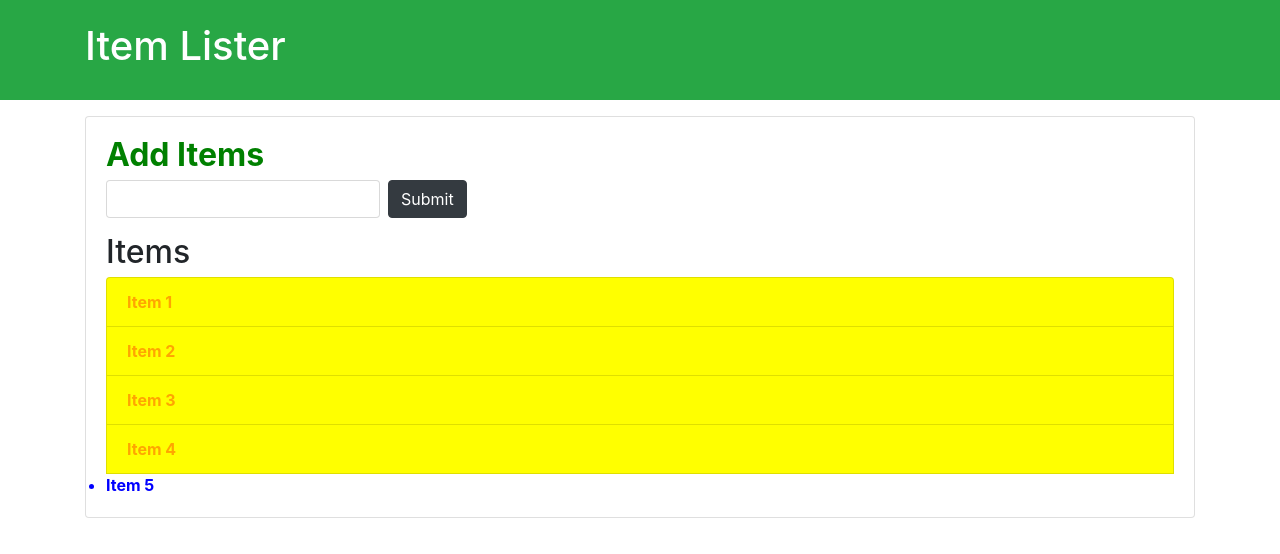
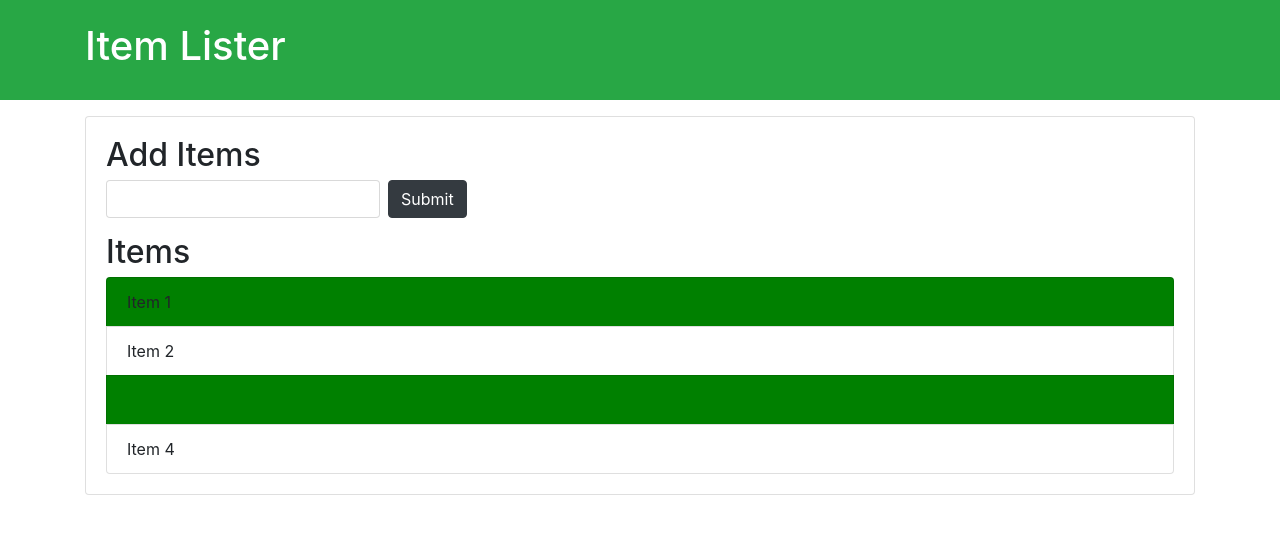
Before and after one commit to akashthanniyar/FirstGit, a plain HTML site: page index.html in a window 1280 px wide. Drawn offline with nearby package versions, Linux system fonts and the light colour scheme.

Commit message:
querySelector

```diff
--- a/dom.js
+++ b/dom.js
@@ -8,24 +8,46 @@
 
 
 
-var addItem = document.getElementsByClassName('title');
+// var addItem = document.getElementsByClassName('title');
 
-addItem[0].style.fontWeight="bold";
+// addItem[0].style.fontWeight="bold";
 
-addItem[0].style.color ="green";
+// addItem[0].style.color ="green";
 
-var items = document.getElementsByClassName("list-group-item");
-console.log(items[2]);
-items[2].style.backgroundColor="green";
+// var items = document.getElementsByClassName("list-group-item");
+// console.log(items[2]);
+// items[2].style.backgroundColor="green";
 
 
-for(var i=0;i<items.length;i++) {
-    items[i].style.fontWeight="bold";
-    items[i].style.color="orange";
-    items[i].style.backgroundColor="yellow";
+// for(var i=0;i<items.length;i++) {
+//     items[i].style.fontWeight="bold";
+//     items[i].style.color="orange";
+//     items[i].style.backgroundColor="yellow";
+// }
+// // get elements by id
+
+// var li = document.getElementsByTagName("li");
+// li[4].style.fontWeight="bold";
+// li[4].style.color="blue";
+
+// Query Selector
+
+// var header = document.querySelector('#main-header');
+// console.log(header);
+// header.style.borderBottom="solid 10px #ccc";
+
+// var input = document.querySelector('input');
+// input.value="Hello World!";
+
+// var secondItem = document.querySelector('.list-group-item:nth-child(2)');
+// secondItem.style.backgroundColor="green";
+// var thirdItem = document.querySelector('.list-group-item:nth-child(3)');
+// thirdItem.style.visibility = "hidden";
+
+//Using QuerySelectorALL
+var secItem= document.querySelectorAll('.list-group-item');
+secItem[2].style.color="green";
+var odd = document.querySelectorAll('li:nth-child(odd)');
+for(var i=0;i<odd.length;i++) {
+    odd[i].style.backgroundColor="green";
 }
-// get elements by id
-
-var li = document.getElementsByTagName("li");
-li[4].style.fontWeight="bold";
-li[4].style.color="blue";
--- a/index.html
+++ b/index.html
@@ -26,7 +26,6 @@
       <li class="list-group-item">Item 2</li>
       <li class="list-group-item">Item 3</li>
       <li class="list-group-item">Item 4</li>
-      <li>Item 5</li>
     </ul>
    </div>
   </div>
```
